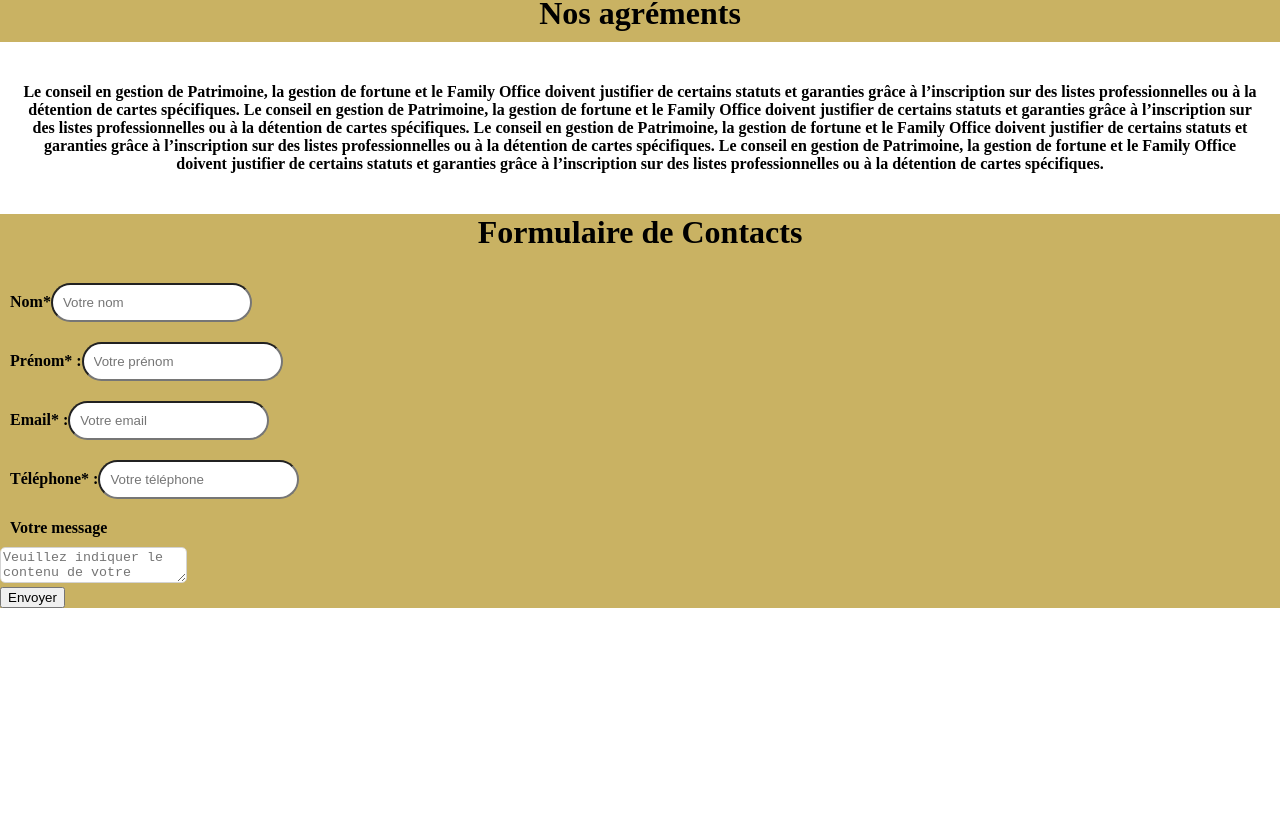
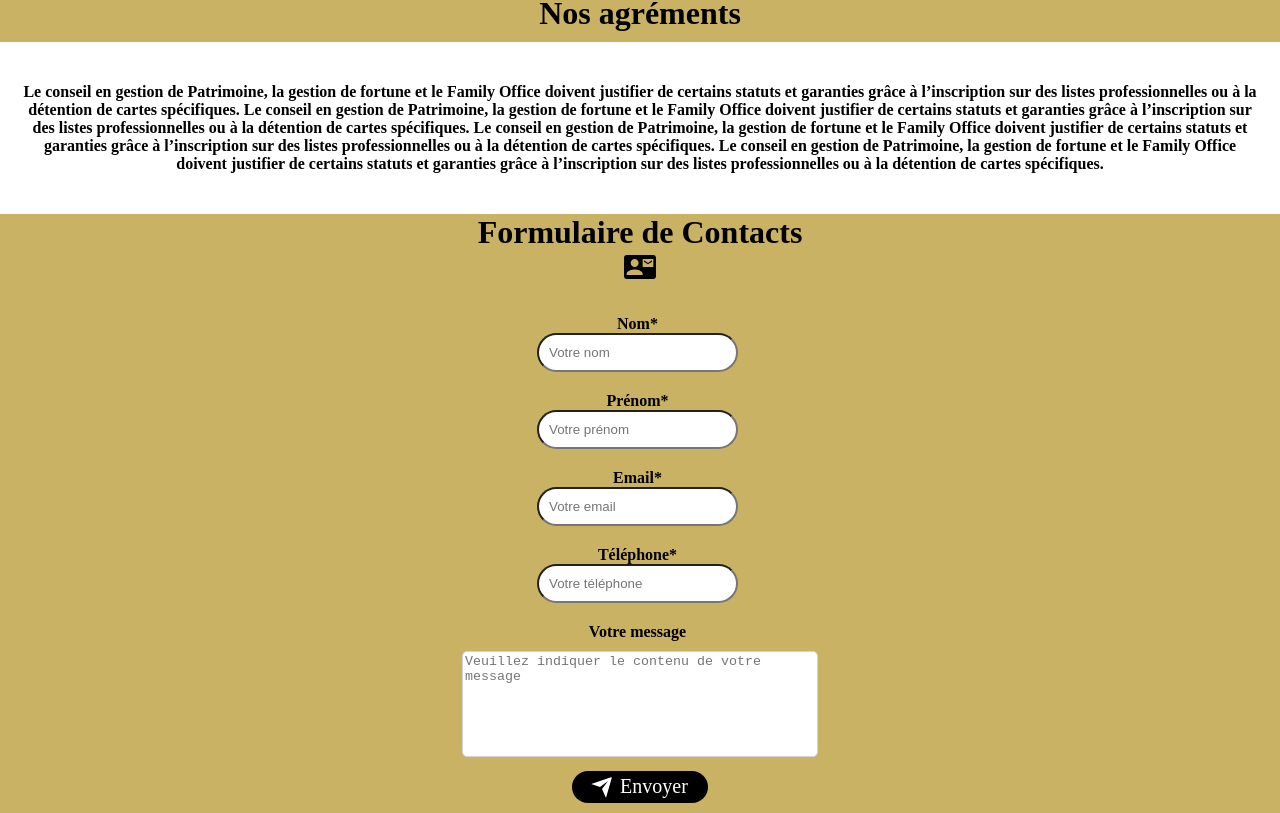
Before and after one commit to ArnaudLahaual/Neolys, a React (Create React App) app in the folder neolys-patrimoine/: page / in a window 1280 px wide. Shown: the part 2605-3418 px from the top of the page. Before the commit the page ends 3213 px from the top, so only its background shows below. Built offline with nearby package versions, Linux system fonts and the light colour scheme.

Commit message:
formulaire crée

```diff
--- a/neolys-patrimoine/src/components/Home/Form/form.js
+++ b/neolys-patrimoine/src/components/Home/Form/form.js
@@ -1,14 +1,14 @@
 import './form.scss';
+import {MdContactMail} from 'react-icons/md';
 
 function Form() {
 
   return (
     <div className="registration" id='contacts'>
 
-        <h1 className='registration__form__title '>Formulaire de Contacts</h1>
+        <h1 className='registration__form__title '><MdContactMail />Formulaire de Contacts</h1>
 
         <form className='registration__form'>
-
 
           {/* Nom */}
             <label className='registration__form__label'>
@@ -24,7 +24,7 @@
 
             {/* Prénom */}
               <label className='registration__form__label'>
-                Prénom* :
+                Prénom*
                 <input
                 className="registration__form__field"
                 type="text"
@@ -36,7 +36,7 @@
 
               {/* Email */}
               <label className='registration__form__label'>
-                Email* :
+                Email*
                 <input
                 className="registration__form__field"
                 type="mail"
@@ -48,7 +48,7 @@
 
               {/* Téléphone */}
               <label className='registration__form__label'>
-                Téléphone* :
+                Téléphone*
                 <input
                 className="registration__form__field"
                 type="tel"
@@ -67,7 +67,17 @@
                 />
               </div>
 
-            <input type="submit" value="Envoyer" />
+              <button>
+                <div class="svg-wrapper-1">
+                  <div class="svg-wrapper">
+                    <svg xmlns="http://www.w3.org/2000/svg" viewBox="0 0 24 24" width="24" height="24">
+                      <path fill="none" d="M0 0h24v24H0z"></path>
+                      <path fill="currentColor" d="M1.946 9.315c-.522-.174-.527-.455.01-.634l19.087-6.362c.529-.176.832.12.684.638l-5.454 19.086c-.15.529-.455.547-.679.045L12 14l6-8-8 6-8.054-2.685z"></path>
+                    </svg>
+                  </div>
+                </div>
+                <span>Envoyer</span>
+              </button>
         </form>
     </div>
   );
--- a/neolys-patrimoine/src/components/Home/Form/form.scss
+++ b/neolys-patrimoine/src/components/Home/Form/form.scss
@@ -5,25 +5,93 @@
     &__form {
         display: flex;
         flex-direction: column;
-        align-items: flex-start;
+        align-items: center;
 
     &__label {
         align-items: center;
         padding: 10px;
         display: flex;
+        flex-direction: column;
         line-height: normal;
         margin-right: 5px;
     }
 
+    &__title {
+        display: flex;
+        justify-content: center;
+        align-content: center;
+        align-items: center;
+        flex-direction: column-reverse;
+    }
+
+
     &__field {
-padding: 10px;
-border-radius: 20px;
+    padding: 10px;
+    border-radius: 20px;
     }
 
     &__textarea {
         border-radius: 5px;
         border: 1px solid lightgray;
-        width: 100%;
+        resize: none;
+        height: 100px;
+        width: 350px;
+        border-radius: 5px;
     }
     }
+    button {
+        font-family: inherit;
+        font-size: 20px;
+        background: black;
+        color: white;
+        padding: 0.2em 1em;
+        padding-left: 0.9em;
+        display: flex;
+        align-items: center;
+        border: none;
+        border-radius: 16px;
+        overflow: hidden;
+        transition: all 0.2s;
+        margin: 10px;
+      }
+
+      button span {
+        display: block;
+        margin-left: 0.3em;
+        transition: all 0.3s ease-in-out;
+      }
+
+      button svg {
+        display: block;
+        transform-origin: center center;
+        transition: transform 0.3s ease-in-out;
+      }
+
+      button:hover .svg-wrapper {
+        animation: fly-1 0.6s ease-in-out infinite alternate;
+      }
+
+      button:hover svg {
+        transform: translateX(1.2em) rotate(45deg) scale(1.1);
+      }
+
+      button:hover span {
+        transform: translateX(5em);
+      }
+
+      button:active {
+        transform: scale(0.95);
+      }
+
+      @keyframes fly-1 {
+        from {
+          transform: translateY(0.1em);
+        }
+
+        to {
+          transform: translateY(-0.1em);
+        }
+      }
+
+
 }
```
